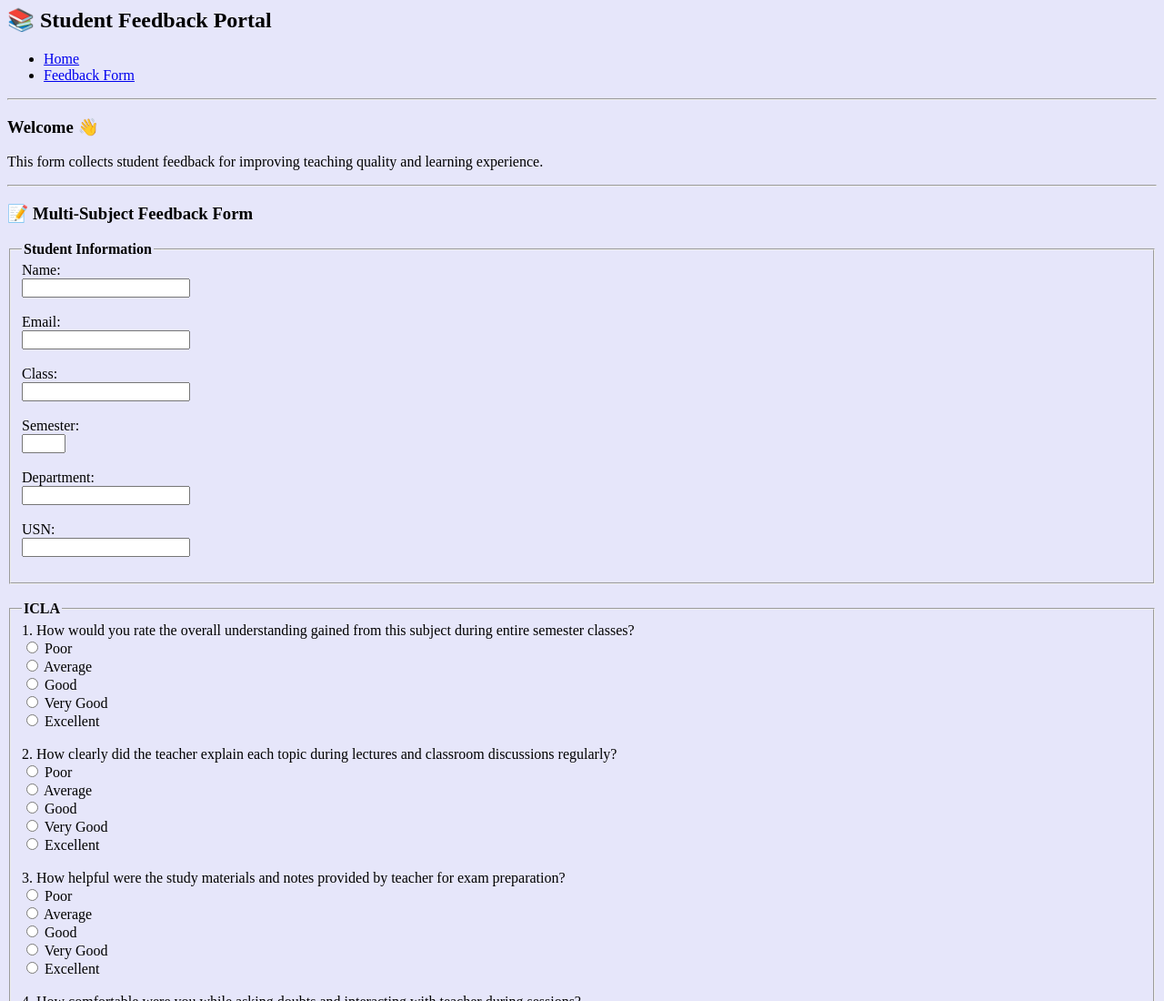
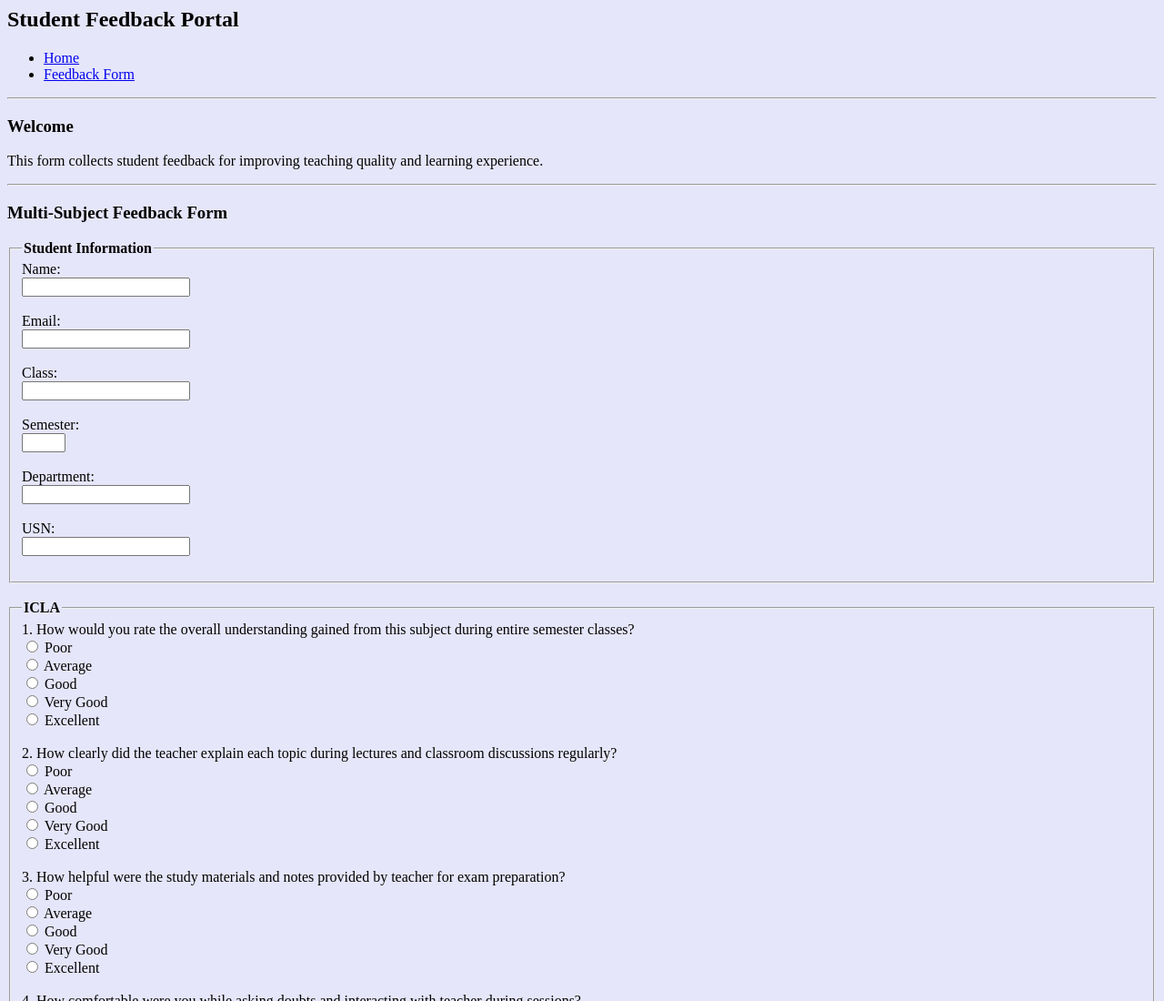
Before and after one commit to vanshvcse25-collab/EXPERIENTIAL-LEANING, a plain HTML site: page module1.html in a window 1280 px wide. Shown: the top 1100 px of the page at 91% size. Drawn offline with Linux system fonts and the light colour scheme.

Commit message:
Update module1.html

```diff
--- a/module1.html
+++ b/module1.html
@@ -6,7 +6,7 @@
 
 <body bgcolor="lavender">
 
-<h2>📚 Student Feedback Portal</h2>
+<h2> Student Feedback Portal</h2>
 
 <ul>
     <li><a href="#home">Home</a></li>
@@ -15,12 +15,12 @@
 
 <hr>
 
-<h3 id="home">Welcome 👋</h3>
+<h3 id="home">Welcome </h3>
 <p>This form collects student feedback for improving teaching quality and learning experience.</p>
 
 <hr>
 
-<h3 id="feedback">📝 Multi-Subject Feedback Form</h3>
+<h3 id="feedback"> Multi-Subject Feedback Form</h3>
 
 <form>
 
```
